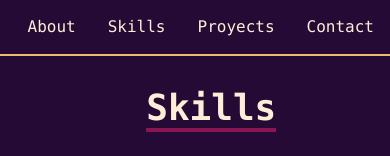
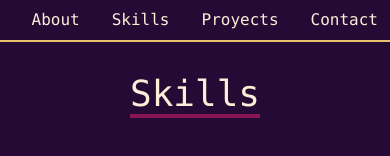
Before and after one commit to DemianCortes1250/Portfolio, a React (Create React App) app: page /Skills in a window 390 px wide. Shown: the top 156 px of the page. Built offline with nearby package versions, Linux system fonts and the light colour scheme; what tailwindcss-animated would draw is missing.

Commit message:
final fixed

```diff
--- a/src/components/NavBar/NavBar.js
+++ b/src/components/NavBar/NavBar.js
@@ -4,8 +4,8 @@ import { Link } from 'react-router-dom';
 const NavBar = () => {
 
     return (
-<div className="flex justify-end items-center border-b-2 border-outset border-Color2 h-14">
-    <div className="font-mono space-x-8 text-Color1 md:text-2xl p-1 md:p-2 m-1 md:m-2 pr-3">
+<div className="flex justify-end items-center border-b-2 border-outset border-Color2 h-18">
+    <div className="font-mono space-x-8 text-Color1 md:text-2xl p-1 md:p-2 m-1 md:m-2 pr-2">
                 <Link to="/" className="About">About</Link>
                 <Link to="/Skills" className="Skills">Skills</Link>
                 <Link to="/Proyects" className="Proyects">Proyects</Link>
--- a/src/components/Skills/Skills.js
+++ b/src/components/Skills/Skills.js
@@ -7,9 +7,9 @@ const Skills = () => {
     return (
         <div>
             <NavBar/>
-            <div className="flex justify-center items-center">
-                <div className="font-mono animate-fade-down animate-once animate-duration-[1800ms] animate-delay-50 animate-ease-linear animate-normal animate-fill-forwards w-1/4 mt-4 pt-4">
-                    <h1 className="text-4xl font-bold inline border-b-4 border-Color3 w-full sm:w-96 text-2xl text-Color1">Skills</h1>
+            <div className="flex justify-center font-mono animate-fade-down animate-once animate-duration-1800 animate-delay-50 animate-ease-linear animate-normal animate-fill-forwards mt-4 pt-4 text-center lg:text-left">
+                <div>
+                    <h1 className="inline-block border-b-4 border-Color3 sm:w-96 lg:w-full text-4xl text-Color1">Skills</h1>
                 </div>
             </div>
             <div className="pb-8 pl-3 pr-2 mt-10 max-w-[550px] mx-auto grid grid-cols-2 sm:grid-cols-2 md:grid-cols-3 lg:grid-cols-3 gap-8 justify-center">
```
